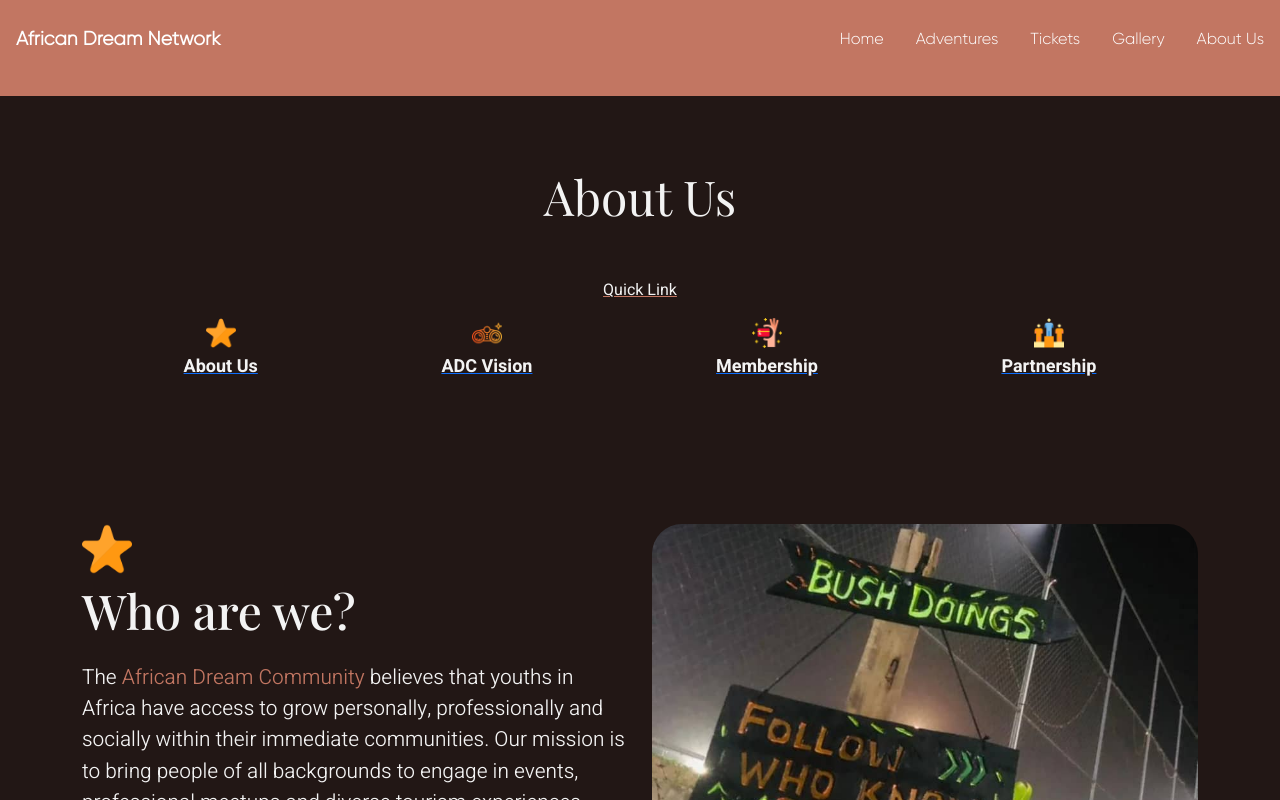
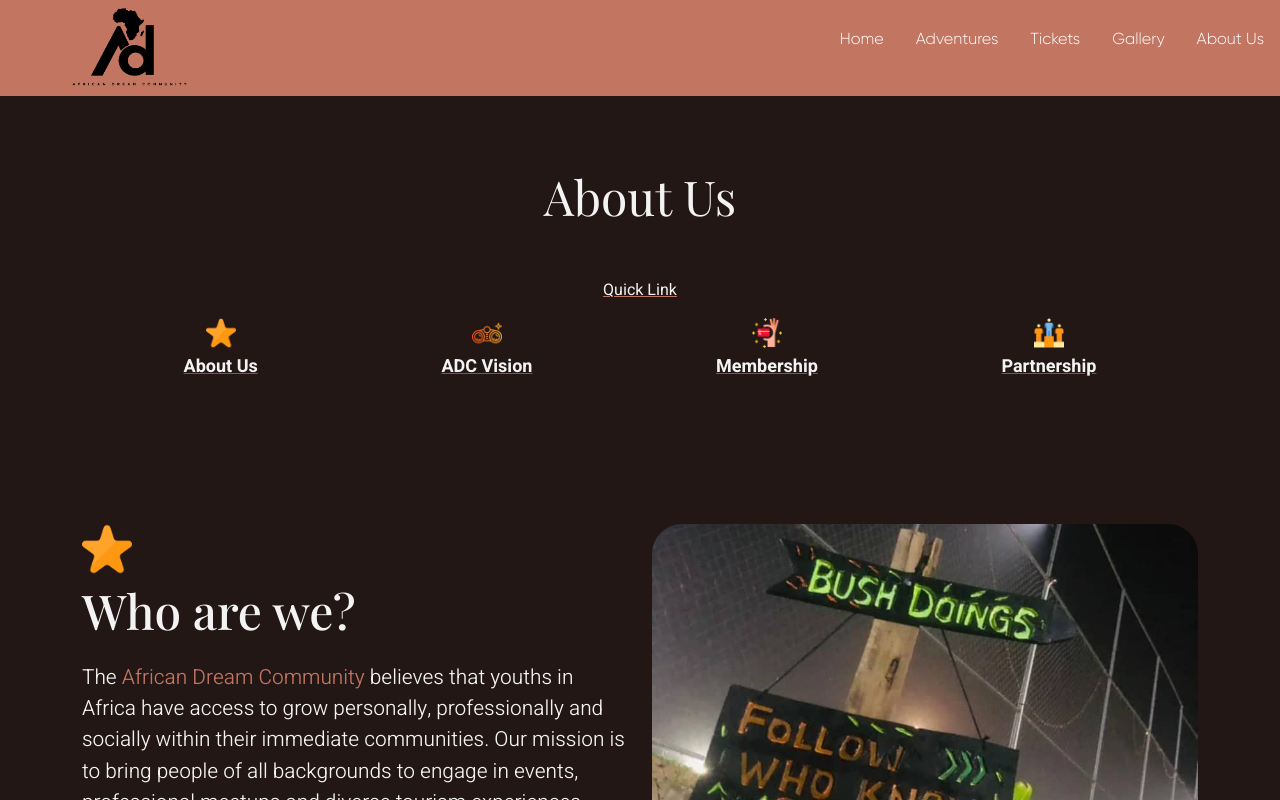
Before and after one commit to DavidWaza/African-dreams, a Next.js app: page /about in a window 1280 px wide. Shown: the top 800 px of the page. Built offline with nearby package versions, Linux system fonts and the light colour scheme.

Commit message:
added the community logo and removed unused location

```diff
--- a/component/Header/index.tsx
+++ b/component/Header/index.tsx
@@ -1,20 +1,27 @@
-import React, {  useState } from "react";
+import React, { useState } from "react";
 import Link from "next/link";
+import Image from "next/image";
 import styles from "../../styles/Home.module.css";
-import useScrollDirection from "../scrollDirection/scrollDirection"
+import useScrollDirection from "../scrollDirection/scrollDirection";
 
 const Navbar: any = () => {
   const [isNavExpanded, setIsNavExpanded] = useState<any>(false);
 
-  const scrollDirection = useScrollDirection()
-
+  const scrollDirection = useScrollDirection();
 
   return (
     <>
-      <nav className={`${styles.navigation} ${scrollDirection === "down" ? "hide" : "show"}`}>
-        <Link href="/" className={styles.brandName}>
-          <p>African Dream Network</p>
-        </Link>
+      <nav
+        className={`${styles.navigation} ${
+          scrollDirection === "down" ? "hide" : "show"
+        }`}
+      >
+        <div className={styles.logo}>
+          <Link href="/" className={styles.brandName}>
+            <Image src="/The Dream Logo black.png" alt="logo" fill />
+          </Link>
+        </div>
+
         <button
           className={styles.hamburger}
           id="text"
--- a/component/IconArr/index.tsx
+++ b/component/IconArr/index.tsx
@@ -36,26 +36,13 @@
     image: "/abuja.png",
     title: "Abuja",
   },
+
   {
     id: 3,
-    image: "/minna.png",
-    title: "Minna",
-  },
-  {
-    id: 4,
     image: "/jos.png",
     title: "Jos",
   },
-  {
-    id: 5,
-    image: "/kogi.png",
-    title: "Kogi",
-  },
-  {
-    id: 6,
-    image: "/texas.png",
-    title: "Texas",
-  },
+
 ];
 export const FooterArr: any[] = [
   {
--- a/pages/about.tsx
+++ b/pages/about.tsx
@@ -252,15 +252,13 @@
                           />
                         </Link>
                       </li>
-
                       <li className={abtStyles.cardSocialItem}>
-                        {/* snapchat */}
                         <Link href={x.snapchat}>
                           <Image
                             src="/snap-noir.png"
                             alt={""}
-                            height={30}
-                            width={30}
+                            height={40}
+                            width={40}
                           />
                         </Link>
                       </li>
--- a/styles/About.module.css
+++ b/styles/About.module.css
@@ -153,7 +153,6 @@
     transform: translateY(200%);
     display: flex;
     justify-content: space-around;
-    width: 100%;
     opacity: 0;
     transition: transform .2s ease, opacity .2s ease;
     margin-bottom: 10%;
--- a/styles/Home.module.css
+++ b/styles/Home.module.css
@@ -38,7 +38,11 @@
   transition-duration: 500ms;
 
 }
-
+.logo {
+  position: relative;
+  height: 170px;
+  width: 250px;
+}
 .navigation.down {
   top: -6rem;
   background-color: #CF5B3E;
```
Also changed, not shown: public/The Dream Logo black.png (added).
